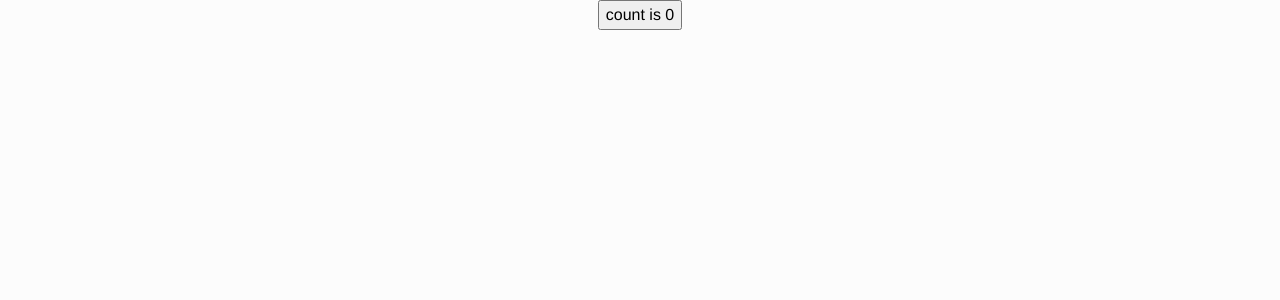
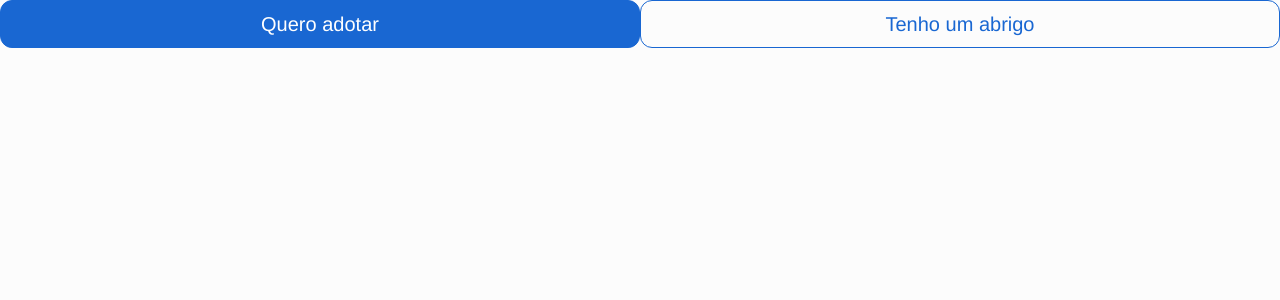
Before and after one commit to dougpoletto/picles-spa, a React (Vite) app: page / in a window 1280 px wide. Shown: the top 300 px of the page. Built offline with nearby package versions, Linux system fonts and the light colour scheme.

Commit message:
Criação do componente button padrão

```diff
--- a/src/App.tsx
+++ b/src/App.tsx
@@ -1,11 +1,18 @@
-import { useState } from 'react'
+import { useState } from 'react';
+import { Button } from './components/common/Button';
+import { ButtonVariant } from './components/common/Button/Button.constants';
 
 export function App() {
-  const [count, setCount] = useState(0)
+  const [count, setCount] = useState(0);
 
   return (
-    <button onClick={() => setCount((count) => count + 1)}>
-      count is {count}
-    </button>
+    <>
+      <Button variant={ButtonVariant.Default} onClick={() => {}}>
+        Quero adotar
+      </Button>
+      <Button variant={ButtonVariant.Outlined} onClick={() => {}}>
+        Tenho um abrigo
+      </Button>
+    </>
   )
 }
--- /dev/null
+++ b/src/components/common/Button/Button.constants.ts
@@ -0,0 +1,6 @@
+export enum ButtonVariant {
+  Default = "default",
+  Disabled = "disabled",
+  Outlined = "outlined",
+  Text = "text"
+}
--- /dev/null
+++ b/src/components/common/Button/Button.tsx
@@ -0,0 +1,31 @@
+import { ButtonHTMLAttributes } from "react";
+import styles from "./Button.module.css";
+import { ButtonVariant } from "./Button.constants";
+
+interface IButton extends ButtonHTMLAttributes<HTMLButtonElement> {
+  variant?: ButtonVariant
+}
+
+export function Button({ variant = ButtonVariant.Default, children, ...rest }: IButton) {
+  let buttonClass = styles.buttonBase;
+  switch (variant) {
+    case ButtonVariant.Default:
+      buttonClass += ` ${styles.buttonDefault}`;
+      break;
+    case ButtonVariant.Disabled:
+      buttonClass += ` ${styles.buttonDisabled}`;
+      break;
+    case ButtonVariant.Outlined:
+      buttonClass += ` ${styles.buttonOutlined}`;
+      break;
+    case ButtonVariant.Text:
+      buttonClass += ` ${styles.buttonText}`;
+      break;
+  }
+  return <button className={buttonClass} {...rest}>{children}</button>
+}
+// export const Button: React.FC<IButton> = ({ children, ...rest }) => {
+//   return (
+//     <button className={styles.buttonBase} {...rest}>{children}</button>
+//   )
+// }
--- /dev/null
+++ b/src/components/common/Button/index.ts
@@ -0,0 +1 @@
+export * from './Button';
```
Also changed, not shown: 1 other file (tests, documents, lock files or other folders).
